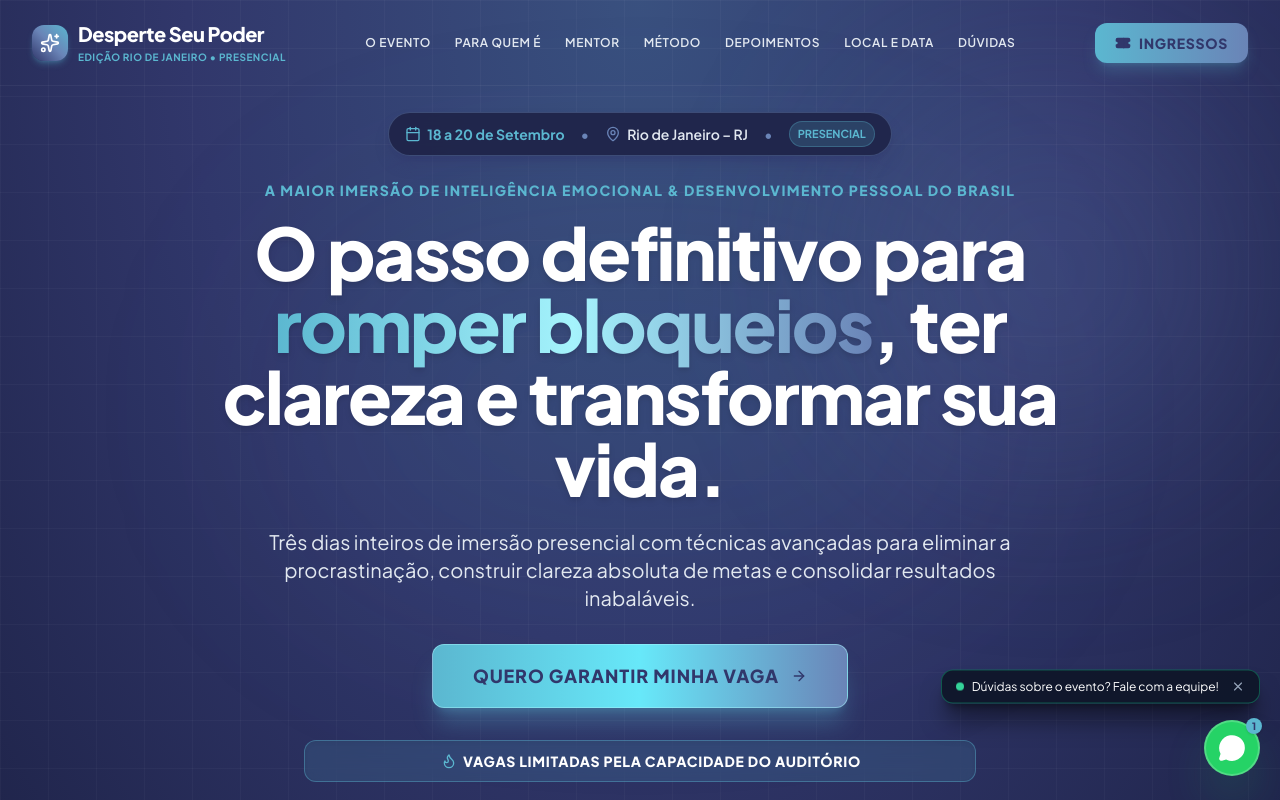
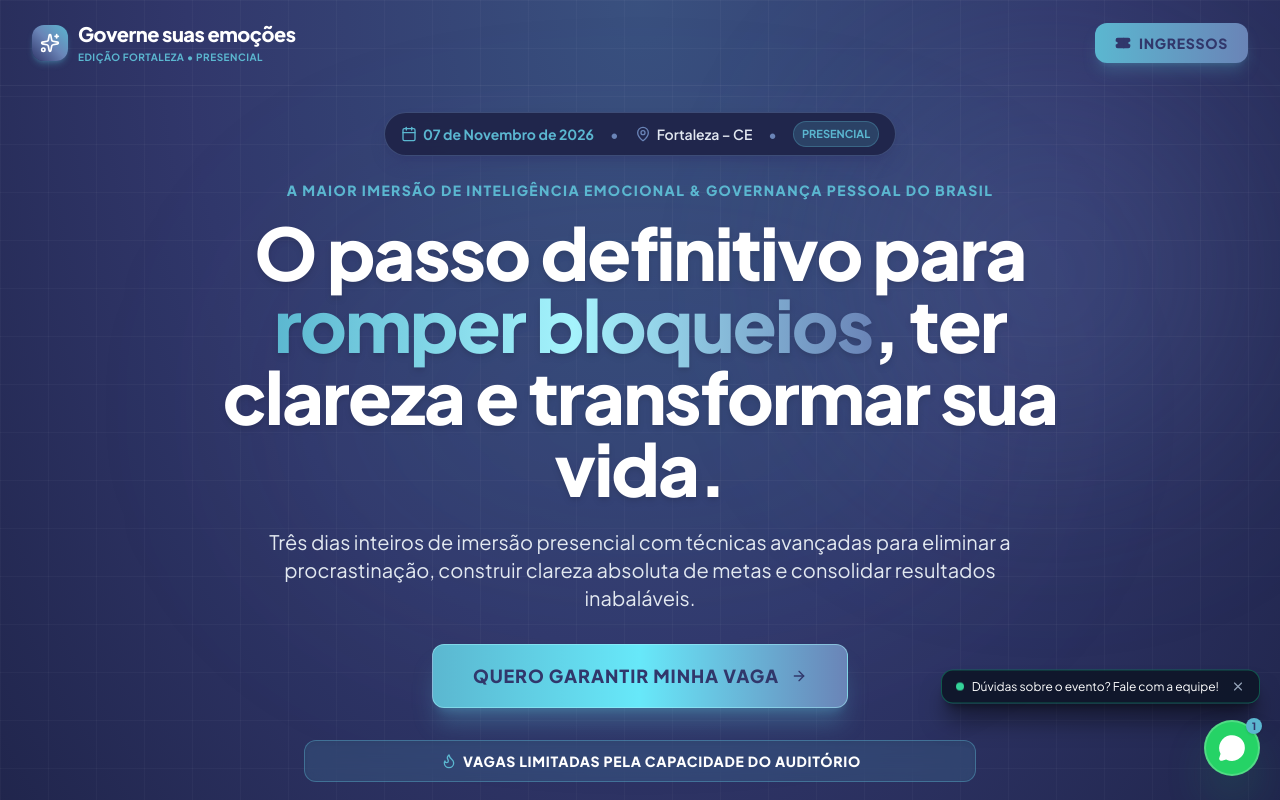
Before and after one commit to Marcelribeiro777/landing-page-vicente-governe-suas-emo-es, a React (Vite) app: page / in a window 1280 px wide. Shown: the top 800 px of the page. Built offline with nearby package versions, Linux system fonts and the light colour scheme.

Commit message:
Atualiza nome para Governe suas emoções, data 07/11/2026, local Fortaleza e simplifica o header

```diff
--- a/index.html
+++ b/index.html
@@ -4,8 +4,8 @@
   <head>
     <meta charset="UTF-8" />
     <meta name="viewport" content="width=device-width, initial-scale=1.0" />
-    <title>Desperte Seu Poder • Imersão Presencial</title>
-    <meta name="description" content="A maior imersão presencial de Inteligência Emocional e Desenvolvimento Pessoal. Garanta sua vaga com condições exclusivas." />
+    <title>Governe suas emoções • Imersão Presencial</title>
+    <meta name="description" content="A maior imersão presencial de Inteligência Emocional e Governança Emocional em Fortaleza - CE. Garanta sua vaga com condições exclusivas." />
     <meta name="author" content="Skip (https://goskip.dev)" />
     <meta property="og:image" content="/og-image.png" />
   </head>
--- a/src/components/event/EventHeader.tsx
+++ b/src/components/event/EventHeader.tsx
@@ -1,11 +1,10 @@
 import React, { useState, useEffect } from 'react'
-import { Menu, X, Sparkles, Ticket } from 'lucide-react'
+import { Sparkles, Ticket } from 'lucide-react'
 import { Button } from '@/components/ui/button'
 import { eventContent } from '@/content/event'
 
 export function EventHeader() {
   const [scrolled, setScrolled] = useState(false)
-  const [mobileMenuOpen, setMobileMenuOpen] = useState(false)
 
   useEffect(() => {
     const handleScroll = () => {
@@ -15,18 +14,7 @@ export function EventHeader() {
     return () => window.removeEventListener('scroll', handleScroll)
   }, [])
 
-  const navLinks = [
-    { label: 'O Evento', href: '#sobre' },
-    { label: 'Para Quem É', href: '#dor' },
-    { label: 'Mentor', href: '#autoridade' },
-    { label: 'Método', href: '#metodo' },
-    { label: 'Depoimentos', href: '#depoimentos' },
-    { label: 'Local e Data', href: '#logistica' },
-    { label: 'Dúvidas', href: '#faq' },
-  ]
-
   const scrollToAnchor = (href: string) => {
-    setMobileMenuOpen(false)
     const target = document.querySelector(href)
     if (target) {
       target.scrollIntoView({ behavior: 'smooth', block: 'start' })
@@ -34,7 +22,6 @@ export function EventHeader() {
   }
 
   return (
-    <>
     <header
       className={`fixed top-0 left-0 right-0 z-50 transition-all duration-300 ${
         scrolled
@@ -43,7 +30,7 @@ export function EventHeader() {
       }`}
     >
       <div className="max-w-7xl mx-auto px-4 sm:px-6 lg:px-8 flex items-center justify-between">
-          {/* Logo Placeholder */}
+        {/* Logo / Nome do Evento à esquerda */}
         <a
           href="#hero"
           onClick={(e) => {
@@ -56,7 +43,7 @@ export function EventHeader() {
             <Sparkles className="w-5 h-5 text-white" />
           </div>
           <div className="flex flex-col">
-              <span className="text-lg sm:text-xl font-extrabold tracking-tight text-white leading-none">
+            <span className="text-base sm:text-xl font-extrabold tracking-tight text-white leading-none">
               {eventContent.event.name}
             </span>
             <span className="text-[10px] font-bold text-[#5BB7D0] tracking-wider uppercase mt-0.5">
@@ -65,102 +52,18 @@ export function EventHeader() {
           </div>
         </a>
 
-          {/* Desktop Navigation */}
-          <nav className="hidden lg:flex items-center gap-6">
-            {navLinks.map((link) => (
-              <a
-                key={link.label}
-                href={link.href}
-                onClick={(e) => {
-                  e.preventDefault()
-                  scrollToAnchor(link.href)
-                }}
-                className="text-xs font-semibold uppercase tracking-wider text-slate-200 hover:text-[#5BB7D0] transition-colors py-1 relative group"
-              >
-                {link.label}
-                <span className="absolute bottom-0 left-0 w-0 h-0.5 bg-[#5BB7D0] transition-all duration-200 group-hover:w-full" />
-              </a>
-            ))}
-          </nav>
-
-          {/* Right Action CTA */}
-          <div className="flex items-center gap-3">
+        {/* Botão de Destaque Ingressos à direita (sem itens de menu) */}
+        <div className="flex items-center">
           <Button
             size="sm"
             onClick={() => scrollToAnchor('#precos')}
-              className="bg-gradient-to-r from-[#5BB7D0] to-[#6A84B7] hover:from-[#6A84B7] hover:to-[#5BB7D0] text-[#31376B] hover:text-white font-extrabold shadow-lg shadow-[#5BB7D0]/25 px-5 h-10 rounded-lg text-xs sm:text-sm uppercase tracking-wider hover:scale-[1.03] active:scale-[0.98] transition-all flex items-center gap-2"
+            className="bg-gradient-to-r from-[#5BB7D0] to-[#6A84B7] hover:from-[#6A84B7] hover:to-[#5BB7D0] text-[#31376B] hover:text-white font-extrabold shadow-lg shadow-[#5BB7D0]/25 px-4 sm:px-5 h-9 sm:h-10 rounded-lg text-xs sm:text-sm uppercase tracking-wider hover:scale-[1.03] active:scale-[0.98] transition-all flex items-center gap-2"
           >
             <Ticket className="w-4 h-4 fill-current" />
             <span>Ingressos</span>
           </Button>
-
-            {/* Mobile Hamburger */}
-            <button
-              type="button"
-              onClick={() => setMobileMenuOpen(!mobileMenuOpen)}
-              className="lg:hidden p-2 rounded-lg text-slate-300 hover:text-white hover:bg-white/10 focus:outline-none"
-              aria-label="Abrir Menu"
-            >
-              {mobileMenuOpen ? <X className="w-6 h-6" /> : <Menu className="w-6 h-6" />}
-            </button>
         </div>
       </div>
     </header>
-
-      {/* Mobile Drawer */}
-      {mobileMenuOpen && (
-        <div className="fixed inset-0 z-50 lg:hidden flex">
-          <div
-            className="fixed inset-0 bg-black/80 backdrop-blur-sm animate-fade-in"
-            onClick={() => setMobileMenuOpen(false)}
-          />
-
-          <div className="relative ml-auto w-full max-w-xs bg-[#31376B] border-l border-[#6A84B7]/30 h-full shadow-2xl flex flex-col p-6 z-10 animate-slide-up">
-            <div className="flex items-center justify-between pb-5 border-b border-[#6A84B7]/30">
-              <div className="flex items-center gap-2">
-                <div className="w-8 h-8 rounded-lg bg-[#5BB7D0] text-[#31376B] flex items-center justify-center font-bold">
-                  <Sparkles className="w-4 h-4" />
-                </div>
-                <span className="font-extrabold text-white text-base">
-                  {eventContent.event.name}
-                </span>
-              </div>
-              <button
-                type="button"
-                onClick={() => setMobileMenuOpen(false)}
-                className="p-1.5 rounded-md text-slate-300 hover:text-white"
-              >
-                <X className="w-5 h-5" />
-              </button>
-            </div>
-
-            <div className="flex-1 py-6 flex flex-col space-y-3 overflow-y-auto">
-              {navLinks.map((link) => (
-                <a
-                  key={link.label}
-                  href={link.href}
-                  onClick={(e) => {
-                    e.preventDefault()
-                    scrollToAnchor(link.href)
-                  }}
-                  className="text-sm font-semibold uppercase tracking-wider text-slate-200 hover:text-[#5BB7D0] hover:bg-white/10 px-3 py-2.5 rounded-lg transition-colors"
-                >
-                  {link.label}
-                </a>
-              ))}
-            </div>
-
-            <div className="pt-5 border-t border-[#6A84B7]/30">
-              <Button
-                onClick={() => scrollToAnchor('#precos')}
-                className="w-full bg-gradient-to-r from-[#5BB7D0] to-[#6A84B7] text-[#31376B] font-extrabold uppercase tracking-wider py-3 shadow-lg shadow-[#5BB7D0]/30 hover:opacity-95"
-              >
-                Garantir Ingresso
-              </Button>
-            </div>
-          </div>
-        </div>
-      )}
-    </>
   )
 }
--- a/src/content/event.ts
+++ b/src/content/event.ts
@@ -157,28 +157,26 @@ export interface EventData {
   }
 }
 
-// Configuração calculada para a data do evento (30 dias no futuro para o contador sempre rodar de forma dinâmica e convincente)
-const defaultEventDate = new Date()
-defaultEventDate.setDate(defaultEventDate.getDate() + 27)
-defaultEventDate.setHours(8, 0, 0, 0)
+// Data real do evento: 07/11/2026 às 08h00 (horário de Brasília / local)
+const eventTargetDate = new Date('2026-11-07T08:00:00-03:00')
 
 export const eventContent: EventData = {
   event: {
-    brandName: 'IMERSÃO DESPERTE',
-    name: 'Desperte Seu Poder',
-    editionBadge: 'Edição Rio de Janeiro • Presencial',
-    subheadlineTag: 'A MAIOR IMERSÃO DE INTELIGÊNCIA EMOCIONAL & DESENVOLVIMENTO PESSOAL DO BRASIL',
+    brandName: 'GOVERNE SUAS EMOÇÕES',
+    name: 'Governe suas emoções',
+    editionBadge: 'Edição Fortaleza • Presencial',
+    subheadlineTag: 'A MAIOR IMERSÃO DE INTELIGÊNCIA EMOCIONAL & GOVERNANÇA PESSOAL DO BRASIL',
     headline:
       'O passo definitivo para romper bloqueios, destravar seu potencial e alcançar o próximo nível.',
     subheadline:
       'Três dias inteiros de imersão presencial com técnicas avançadas para eliminar a procrastinação, construir clareza absoluta de metas e consolidar resultados inabaláveis.',
-    dateDisplay: '18 a 20 de Setembro',
-    locationDisplay: 'Rio de Janeiro – RJ',
-    venueName: 'Grand Hyatt Rio ou Centro de Convenções Barra',
-    venueAddress: 'Av. das Américas, Barra da Tijuca — Rio de Janeiro, RJ',
+    dateDisplay: '07 de Novembro de 2026',
+    locationDisplay: 'Fortaleza – CE',
+    venueName: 'Centro de Eventos do Ceará & Hotel de Alto Padrão',
+    venueAddress: 'Av. Washington Soares, Edson Queiroz — Fortaleza, CE',
     schedule: 'Das 08h às 20h (todos os dias)',
     daysCount: '3 Dias Imersivos',
-    targetDateISO: defaultEventDate.toISOString(),
+    targetDateISO: eventTargetDate.toISOString(),
     heroCtaText: 'Quero Garantir Minha Vaga',
     limitedSpotsBadge: 'Vagas Limitadas pela Capacidade do Auditório',
   },
@@ -297,28 +295,28 @@ export const eventContent: EventData = {
 
   testimonials: {
     badge: 'HISTÓRIAS REAIS DE TRANSFORMAÇÃO',
-    title: 'Pessoas como você que despertaram o seu poder',
+    title: 'Pessoas como você que aprenderam a governar suas emoções',
     subtitle:
       'Veja o que aconteceu na vida e nos negócios de quem decidiu não aceitar mais a mediocridade e sentou na cadeira da nossa imersão.',
     items: [
       {
         id: '1',
         name: 'Felipe Martiniano',
-        city: 'Rio de Janeiro – RJ',
+        city: 'Fortaleza – CE',
         role: 'Empresário & Palestrante',
         avatar: 'https://img.usecurling.com/ppl/medium?gender=male&seed=12',
         quote:
-          '“A imersão me fez entender com clareza que eu não sou refém do meu passado. A coragem e a liderança que eu procurava fora já estavam adormecidas dentro de mim. Meu faturamento triplicou em 6 meses.”',
+          '“A imersão me fez entender com clareza que eu não sou refém do meu passado nem das minhas emoções. A coragem e a liderança que eu procurava fora já estavam adormecidas dentro de mim. Meu faturamento triplicou em 6 meses.”',
         rating: 5,
       },
       {
         id: '2',
         name: 'Gabriela Cardoso',
-        city: 'Niterói – RJ',
+        city: 'Fortaleza – CE',
         role: 'Executiva de Recursos Humanos',
         avatar: 'https://img.usecurling.com/ppl/medium?gender=female&seed=27',
         quote:
-          '“Participei do evento buscando apenas técnicas de liderança e saí de lá com minha vida reestruturada. Restaurei meu equilíbrio pessoal e hoje lidero com uma segurança que jamais imaginei ter.”',
+          '“Participei do evento buscando apenas técnicas de liderança e saí de lá com minha vida reestruturada. Restaurei meu equilíbrio pessoal e hoje governo minhas emoções com uma segurança que jamais imaginei ter.”',
         rating: 5,
       },
       {
@@ -348,13 +346,13 @@ export const eventContent: EventData = {
     badge: 'INFORMAÇÕES PRÁTICAS',
     title: 'A sua transformação já tem data e local marcados',
     subtitle:
-      'Tudo pensado estrategicamente para garantir o seu máximo conforto, imersão profunda e networking qualificado durante os 3 dias.',
+      'Tudo pensado estrategicamente para garantir o seu máximo conforto, imersão profunda e networking qualificado.',
     details: [
       {
         icon: 'calendar',
         label: 'DATA DO EVENTO',
-        value: '18, 19 e 20 de Setembro',
-        subtext: 'Sexta, Sábado e Domingo de imersão completa',
+        value: '07 de Novembro de 2026',
+        subtext: 'Imersão presencial completa e transformadora',
       },
       {
         icon: 'clock',
@@ -365,21 +363,21 @@ export const eventContent: EventData = {
       {
         icon: 'map-pin',
         label: 'LOCAL DO AUDITÓRIO',
-        value: 'Centro de Convenções Barra & Hotel de Alto Padrão',
-        subtext: 'Av. das Américas, 10500 — Barra da Tijuca, Rio de Janeiro - RJ',
+        value: 'Centro de Eventos do Ceará & Hotel de Alto Padrão',
+        subtext: 'Av. Washington Soares, 999 — Edson Queiroz, Fortaleza - CE',
       },
       {
         icon: 'sparkles',
         label: 'ESTRUTURA COMPLETA',
         value: 'Climatização, Acessibilidade e Estacionamento',
-        subtext: 'Próximo a praça de alimentação com diversas opções gastronômicas',
+        subtext: 'Local moderno, seguro e de fácil acesso em Fortaleza',
       },
     ],
     included: [
-      'Acesso presencial a todos os 3 dias inteiros de imersão',
+      'Acesso presencial à imersão completa',
       'Material de apoio oficial do evento (caderno de ativação + caneta)',
       'Acesso ao ambiente de networking exclusivo entre os participantes',
-      'Certificado de conclusão da imersão com carga horária de 36 horas',
+      'Certificado de conclusão da imersão com carga horária oficial',
       'Participação em todas as dinâmicas vivenciais de quebra de crenças',
     ],
     note: '*Todos os detalhes operacionais, orientações de vestimenta e dicas de hospedagem serão enviados por e-mail e WhatsApp logo após a confirmação da sua vaga.',
@@ -495,7 +493,7 @@ export const eventContent: EventData = {
       {
         question: 'Onde será realizado o evento e como chego até lá?',
         answer:
-          'A imersão acontecerá em um centro de convenções de alto padrão na Barra da Tijuca, Rio de Janeiro - RJ. O local conta com fácil acesso via transporte público, estacionamento amplo no próprio complexo e diversas opções de hospedagem parceira nas proximidades.',
+          'O evento é 100% presencial em Fortaleza - CE, realizado em um centro de convenções de alto padrão com infraestrutura completa. O local conta com fácil acesso, estacionamento amplo no próprio complexo e diversas opções de hospedagem parceira nas proximidades de Fortaleza.',
       },
       {
         question: 'Para quem é e para quem NÃO é este evento?',
@@ -531,17 +529,17 @@ export const eventContent: EventData = {
 
   finalCta: {
     badge: 'A SUA DECISÃO',
-    title: 'Pronto para Despertar Seu Verdadeiro Poder?',
+    title: 'Pronto para Governar Suas Emoções?',
     description:
       'Daqui a um ano, você vai desejar ter começado hoje. Não permita que mais um ano passe assistindo aos outros vencerem enquanto você se contenta com menos do que merece.',
-    ctaText: 'Sim, Quero Minha Vaga Presencial',
+    ctaText: 'Sim, Quero Minha Vaga Presencial em Fortaleza',
     ctaSubtext: 'Pagamento 100% Seguro • Confirmação Imediata • Garantia de 7 Dias',
   },
 
   healthNotice: {
     title: 'Aviso Importante de Saúde e Contraindicações',
     description:
-      'A Imersão Desperte Seu Poder utiliza dinâmicas comportamentais profundas, técnicas de programação neurolinguística, meditação guiada e exercícios vivenciais intensos que exigem estabilidade clínica e psicológica. Por segurança e responsabilidade ética, NÃO é recomendada a participação de pessoas com:',
+      'A Imersão Governe suas emoções utiliza dinâmicas comportamentais profundas, técnicas de programação neurolinguística, meditação guiada e exercícios vivenciais intensos que exigem estabilidade clínica e psicológica. Por segurança e responsabilidade ética, NÃO é recomendada a participação de pessoas com:',
     conditions: [
       'Transtornos psicóticos ou esquizofrenia diagnosticada',
       'Transtorno afetivo bipolar em fase não compensada',
@@ -565,7 +563,7 @@ export const eventContent: EventData = {
       'Atendimento de Segunda a Sexta, das 09h às 19h (e plantão de vendas aos fins de semana)',
     companyName: 'Instituto de Desenvolvimento Humano e Liderança Ltda.',
     cnpj: '12.345.678/0001-90',
-    address: 'Av. das Américas, 10500 - Barra da Tijuca, Rio de Janeiro - RJ, 22793-082',
+    address: 'Av. Washington Soares, 999 - Edson Queiroz, Fortaleza - CE, 60811-341',
     copyrightYear: new Date().getFullYear(),
     legalLinks: [
       { label: 'Termos de Uso', href: '#termos' },
--- a/src/lib/pocketbase/schema.json
+++ b/src/lib/pocketbase/schema.json
@@ -1,5 +1,5 @@
 {
-  "generatedAt": "2026-09-11T16:22:07.560Z",
+  "generatedAt": "2026-09-11T16:34:58.586Z",
   "collections": [
     {
       "name": "users",
```
Also changed, not shown: .skip.config.json. Lines whose indentation alone changed are shown as unchanged.
